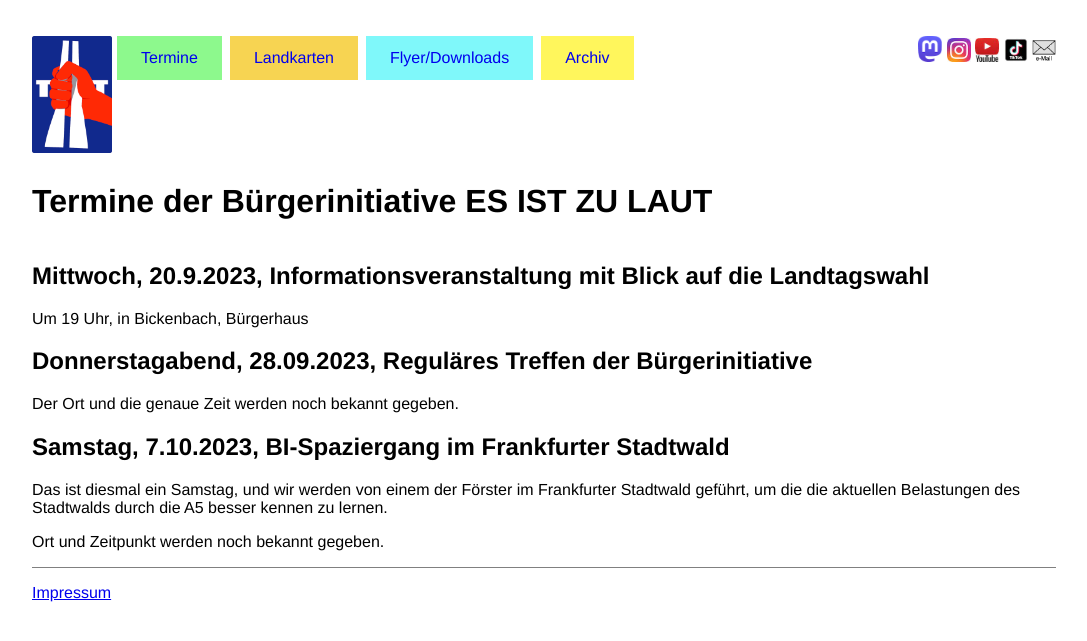
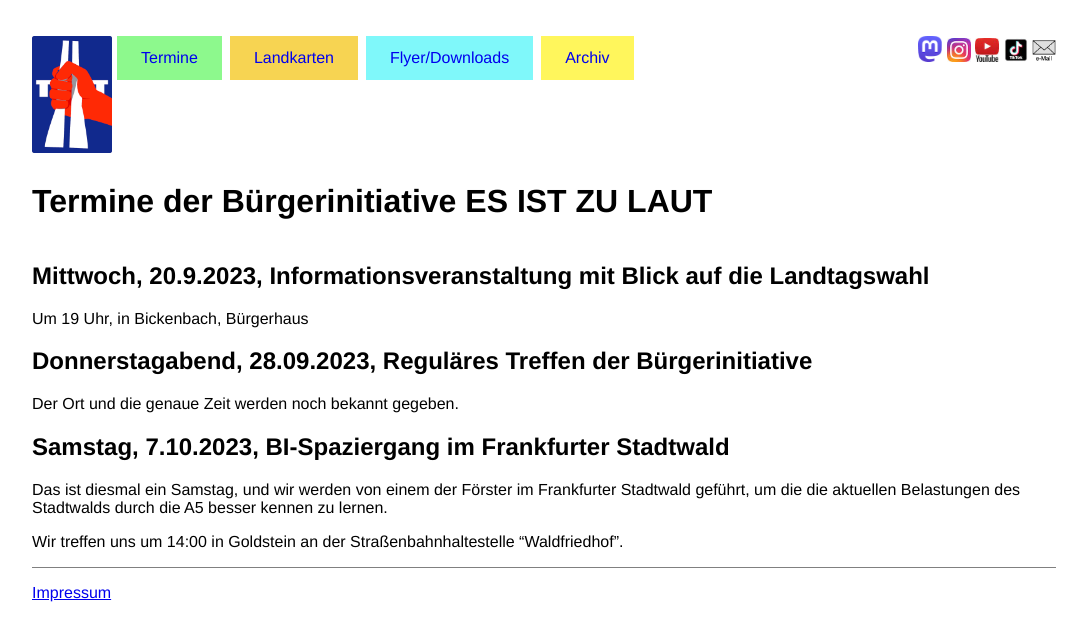
Before and after one commit to esistzulaut/website, a Jekyll site: the page built from termine.md, in a window 1280 px wide. Shown: the top 641 px of the page, without its empty margins (96-1183 px from the left). Built offline with Jekyll 4.4.1, drawn with Linux system fonts in a browser that asks for light colours.

Commit message:
Termin für Waldspaziergang

```diff
--- a/termine.md
+++ b/termine.md
@@ -15,4 +15,4 @@ Der Ort und die genaue Zeit werden noch bekannt gegeben.
 
 Das ist diesmal ein Samstag, und wir werden von einem der Förster im Frankfurter Stadtwald geführt, um die die aktuellen Belastungen des Stadtwalds durch die A5 besser kennen zu lernen.
 
-Ort und Zeitpunkt werden noch bekannt gegeben.
+Wir treffen uns um 14:00 in Goldstein an der Straßenbahnhaltestelle "Waldfriedhof".
```
